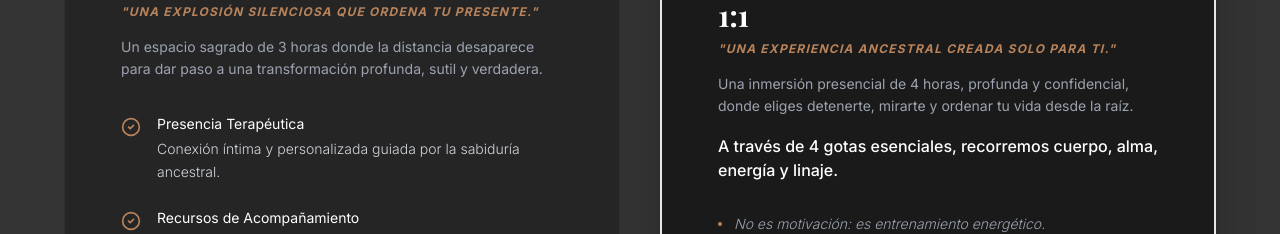
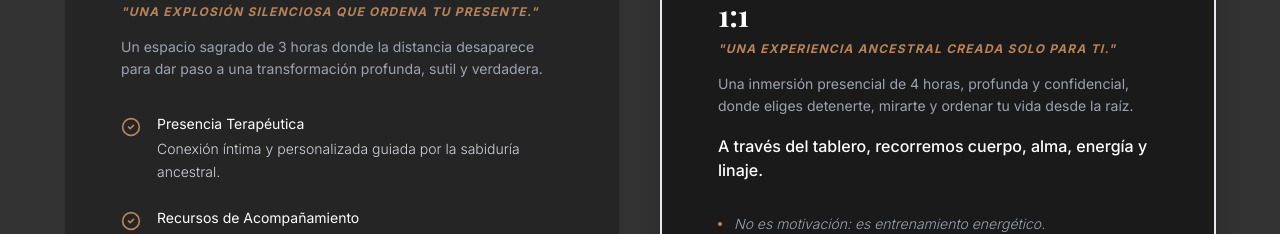
Before and after one commit to yelitzerangeloficialweb-max/yelitze-rangel-web, a Next.js app: page /servicios/coaching-ancestral in a window 1280 px wide. Shown: the part 3120-3354 px from the top of the page. Built offline with nearby package versions, Linux system fonts and the light colour scheme; no server answers; a web font is replaced by a local one.

Commit message:
Content: Update session description text to 'A través del tablero'

```diff
--- a/app/(website)/(routes)/servicios/coaching-ancestral/page.tsx
+++ b/app/(website)/(routes)/servicios/coaching-ancestral/page.tsx
@@ -309,7 +309,7 @@ export default function CoachingAncestralPage() {
                                         Una inmersión presencial de 4 horas, profunda y confidencial, donde eliges detenerte, mirarte y ordenar tu vida desde la raíz.
                                     </p>
                                     <p className="text-white font-medium mt-4">
-                                        A través de 4 gotas esenciales, recorremos cuerpo, alma, energía y linaje.
+                                        A través del tablero, recorremos cuerpo, alma, energía y linaje.
                                     </p>
                                 </div>
 
```
